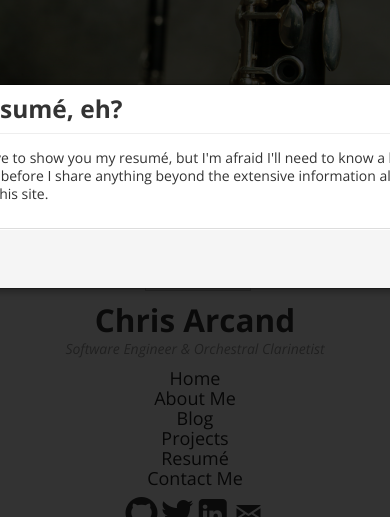
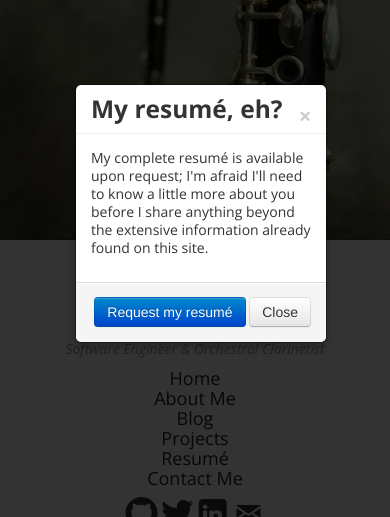
Before and after one commit to nubianMONK/chrisarcand.com-flask, a Flask app: page / in a window 390 px wide, after a click on "Resumé". Shown: the top 517 px of the page. Run offline with Flask 2, Linux system fonts and the light colour scheme; data that the repository does not hold is empty; some libraries are stand-ins or nearby versions.

Commit message:
Fixed resume modal responsive sizes

```diff
--- a/app/static/css/style.css
+++ b/app/static/css/style.css
@@ -281,6 +281,11 @@ h3 {
     .blog-title h1 {
         font-size:28px;
     }
+
+    #resume-modal {
+        margin-left: -200px;
+        width: 410px;
+    }
 }
 
 @media (max-width: 500px) {
@@ -317,6 +322,11 @@ h3 {
     .blog-title h1 {
         font-size:22px;
     }
+
+    #resume-modal {
+        margin-left: -120px;
+        width: 250px;
+    }
 }
 
 /* Genericon cascades from genericons.css */
--- a/app/templates/base.html
+++ b/app/templates/base.html
@@ -61,9 +61,10 @@
     <h3 id="resume-modal-label">My resumé, eh?</h3>
     </div>
     <div class="modal-body">
-    <p>I would love to show you my resumé, but I'm afraid I'll need to know a little more about you before I share anything beyond the extensive information already found on this site. </p>
+    <p>My complete resumé is available upon request; I'm afraid I'll need to know a little more about you before I share anything beyond the extensive information already found on this site. </p>
     </div>
     <div class="modal-footer">
+    <a href="/contact"><button class="btn btn-primary">Request my resumé</button></a>
     <button class="btn" data-dismiss="modal" aria-hidden="true">Close</button>
     </div>
     </div>
--- a/app/templates/content/index.html
+++ b/app/templates/content/index.html
@@ -36,6 +36,9 @@ I'm also a semi-professional orchestral <a href="/about#clarinetist">clarinetist
 		Nodus, Incorporated<br>
 		<a href="http://www.nodusinc.net" target="_blank">www.nodusinc.net</a>
 		<br><br>
+		UMN Classroom Finder<br>
+		<a href="http://brontasaur.us" target="_blank">brontasaur.us</a>
+		<br><br>
 		My friend and colleague Brady Ouren's personal website<br>
 		<a href="http://www.brdyorn.com" target="_blank">www.brdyorn.com</a>
 		<br><br>
--- a/app/templates/posts/detail.html
+++ b/app/templates/posts/detail.html
@@ -17,8 +17,9 @@
   {% if post.comments %}
     {% for comment in post.comments %}
        <p>{{ comment.body }}</p>
-       <p><strong>{{ comment.author }}</strong> <small>on {{ comment.created_at.strftime('%H:%M %Y-%m-%d') }}</small></p>
+       <p><small>By</small> <strong>{{ comment.author }}</strong> <small>on {{ post.created_at.strftime('%B %-d, %Y') }}</small></p>
       {{ comment.text }}
+      <hr />
     {% endfor %}
   {% else %}
     <p>There are no comments yet</p>
--- a/app/templates/posts/list.html
+++ b/app/templates/posts/list.html
@@ -7,7 +7,7 @@
 {% block content %}
     {% for post in posts %}
       <h3><a href="{{ url_for('posts.detail', slug=post.slug) }}">{{ post.title }}</a></h3>
-      <p>{{ post.body|truncate(300) }} <a href="{{ url_for('posts.detail', slug=post.slug) }}">Read more</a></p>
+      <p>{{ post.body|truncate(350) }} <a href="{{ url_for('posts.detail', slug=post.slug) }}">Read more</a></p>
       <p>
         {{ post.created_at.strftime('%B %-d, %Y') }} |
         {% with total=post.comments|length %}
```
